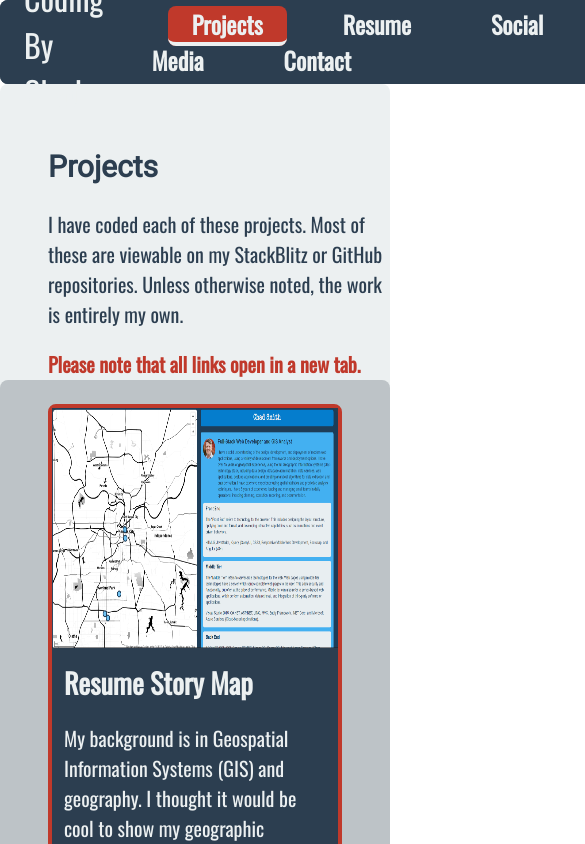
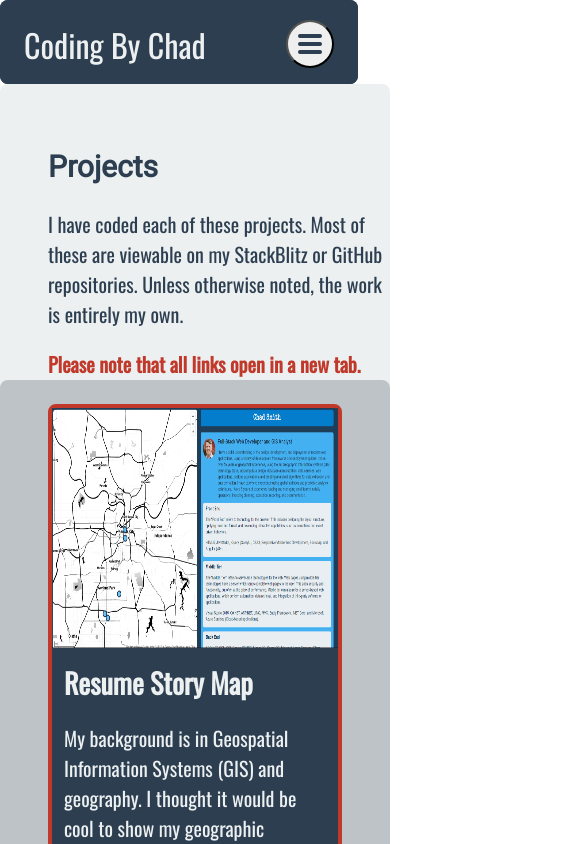
Before and after one commit to ChadESmith42/coding-by-chad, an Angular app in the folder portfolio/: page /projects in a window 390 px wide. Shown: the top 844 px of the page, 585 px wide, since content can reach past the window. Built offline with nearby package versions, Linux system fonts and the light colour scheme.

Commit message:
responsive nav-menu

```diff
--- a/portfolio/src/app/layout/navigation/navigation.component.css
+++ b/portfolio/src/app/layout/navigation/navigation.component.css
@@ -39,3 +39,59 @@
 .active-link:hover, .active-link:focus {
   text-decoration: underline solid var(--clouds);
 }
+
+.curtain-menu {
+  height: 100%;
+  width: 100%;
+  position: fixed;
+  z-index: 1;
+  left: 0;
+  top: 0;
+  background-color: var(--opaque-midnight-blue);
+  overflow-x: hidden;
+  transition: 0.5s;
+}
+
+.menu-items {
+  position: relative;
+  top: 25%;
+  width: 100%;
+  text-align: center;
+  margin-top: 30px;
+}
+
+.menu-item-links {
+  padding: 0.5rem;
+  text-decoration: none;
+  font-size: 2.5rem;
+  color: var(--clouds);
+  display: block;
+  transition: 0.3s;
+}
+
+.close-button {
+  position: absolute;
+  top: 1.5rem;
+  right: 1.5rem;
+  font-size: 2.5rem;
+  border-radius: 100%;
+  height: 3rem;
+  width: 3rem;
+}
+
+.menu-button {
+  float: right;
+  margin-left: 5rem;
+  height: 3rem;
+  width: 3rem;
+  border-radius: 100%;
+}
+
+.hamburger {
+  display: block;
+  margin: 0.25rem;
+  height: 0.25rem;
+  width: 1.5rem;
+  background: var(--midnight-blue);
+  border-radius: 0.5rem;
+}
--- a/portfolio/src/app/layout/navigation/navigation.component.html
+++ b/portfolio/src/app/layout/navigation/navigation.component.html
@@ -1,8 +1,25 @@
 <section class="navigation">
   <a class="brand item" [routerLink]="['/']" [routerLinkActive]="['active-link']" [routerLinkActiveOptions]="{exact: true}">Coding By Chad</a>
-  <div class="nav-links item">
-    <span *ngFor="let link of links" [routerLink]="link.fragment" [routerLinkActive]="['active-link']" [routerLinkActiveOptions]="{exact: true}" class="nav-link-item">
-      <a>{{ link.title }}</a>
-    </span>
-  </div>
+
+  <ng-container *ngIf="screenWdth  >= 768; then desktop; else mobile">  </ng-container>
+    <ng-template #desktop>
+      <div class="nav-links item">
+        <span *ngFor="let link of links" [routerLink]="link.fragment" [routerLinkActive]="['active-link']" [routerLinkActiveOptions]="{exact: true}" class="nav-link-item">
+          <a>{{ link.title }}</a>
+        </span>
+      </div>
+    </ng-template>
+    <ng-template #mobile>
+      <button class="menu-button" (click)="openMenu()">
+        <span class="hamburger"></span>
+        <span class="hamburger"></span>
+        <span class="hamburger"></span>
+      </button>
+      <div class="curtain-menu" *ngIf="showMenu">
+        <button (click)="openMenu()" class="close-button">&times;</button>
+        <div class="menu-items">
+            <span *ngFor="let link of links" [routerLink]="link.fragment" [routerLinkActive]="['active-link']" [routerLinkActiveOptions]="{exact: true}" class="menu-item-links">{{ link.title }}</span>
+          </div>
+        </div>
+    </ng-template>
 </section>
--- a/portfolio/src/app/layout/navigation/navigation.component.ts
+++ b/portfolio/src/app/layout/navigation/navigation.component.ts
@@ -1,4 +1,4 @@
-import { Component, OnInit } from '@angular/core';
+import { Component, HostListener, OnInit } from '@angular/core';
 import { ActivatedRoute } from '@angular/router';
 
 @Component({
@@ -6,16 +6,30 @@ import { ActivatedRoute } from '@angular/router';
   templateUrl: './navigation.component.html',
   styleUrls: ['./navigation.component.css']
 })
+
 export class NavigationComponent {
-
+  screenHgt: number;
+  screenWdth: number;
   links = [
     { title: 'Projects', fragment: 'projects' },
     { title: 'Resume', fragment: 'resume' },
     { title: 'Social Media', fragment: 'social-media' },
     { title: 'Contact', fragment: 'contact' }
   ];
-  isMenuCollapsed = true;
+  showMenu = false;
 
-  constructor(public route: ActivatedRoute) { }
+  @HostListener('window:resize', [ '$event' ])
+  getScreenSize(event?: Event) {
+    this.screenHgt = window.innerHeight;
+    this.screenWdth = window.innerWidth;
+  }
+
+  constructor(public route: ActivatedRoute) {
+      this.getScreenSize();
+   }
+
+   public openMenu(): void {
+     this.showMenu = !this.showMenu;
+   }
 
 }
--- a/portfolio/src/styles.css
+++ b/portfolio/src/styles.css
@@ -22,6 +22,7 @@
   --midnight-blue: rgba(44, 62, 80,1.0);
   --concrete: rgba(149, 165, 166,1.0);
   --asbestos: rgba(127, 140, 141,1.0);
+  --opaque-midnight-blue: rgba(44, 62, 80, 0.9);
 }
 
 body {
```
